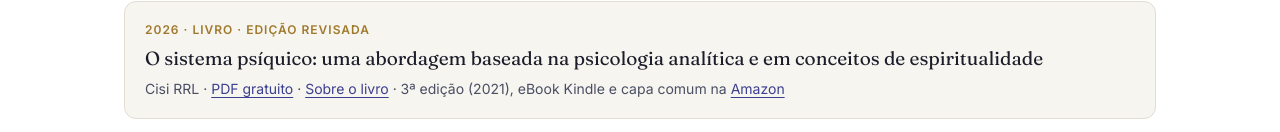
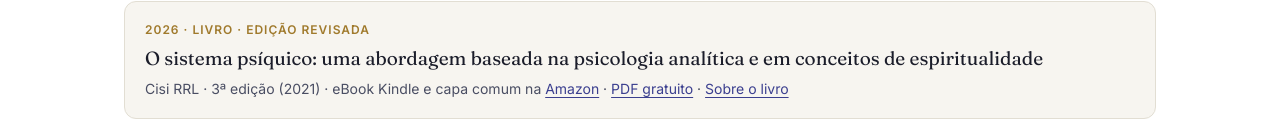
Before and after one commit to psigama/psigama, a plain HTML site: page index.html in a window 1280 px wide. Shown: the part 1639-1771 px from the top of the page. Drawn offline with Linux system fonts and the light colour scheme.

Commit message:
style: reorder the links on the book entry of the home page
The book entry lists the edition, the Amazon link, the free PDF and the
book page, one per line.

Co-Authored-By: Claude Opus 5.5 <noreply@anthropic.com>

```diff
--- a/index.html
+++ b/index.html
@@ -122,9 +122,12 @@
             <div class="kind">2026 · Livro · Edição revisada</div>
             <div class="title">O sistema psíquico: uma abordagem baseada na psicologia analítica e em conceitos de
               espiritualidade</div>
-            <div class="where">Cisi RRL · <a href="sistema-psiquico/o-sistema-psiquico.pdf">PDF gratuito</a> · <a
-                href="sistema-psiquico/">Sobre o livro</a> · 3ª edição (2021), eBook Kindle e capa comum na <a
-                href="https://www.amazon.com.br/dp/B08RWSF2BQ">Amazon</a></div>
+            <div class="where">Cisi RRL
+              · 3ª edição (2021)
+              · eBook Kindle e capa comum na <a href="https://www.amazon.com.br/dp/B08RWSF2BQ">Amazon</a>
+              · <a href="sistema-psiquico/o-sistema-psiquico.pdf">PDF gratuito</a>
+              · <a href="sistema-psiquico/">Sobre o livro</a>
+            </div>
           </li>
           <li>
             <div class="kind">2008 · Artigo</div>
```
